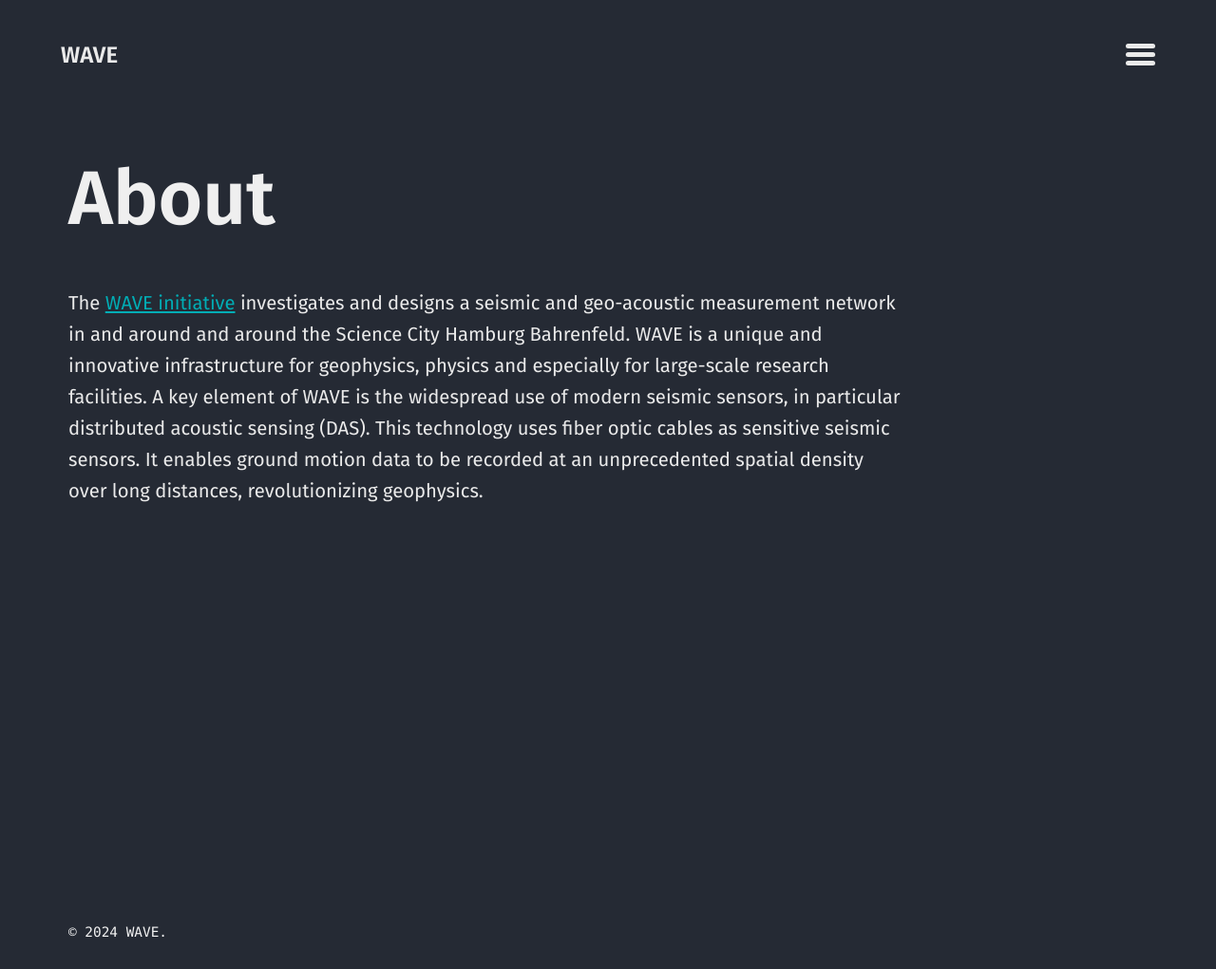
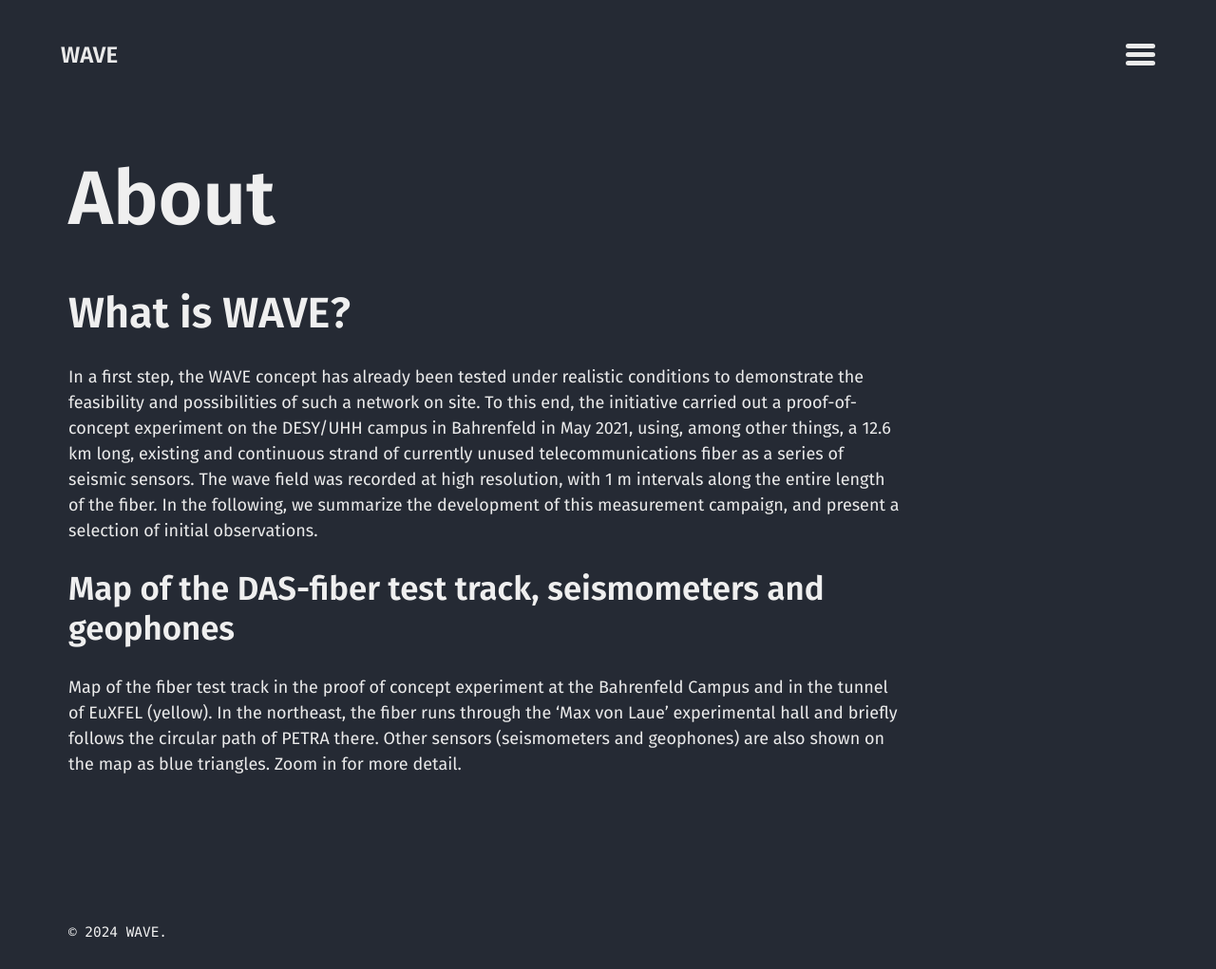
Before and after one commit to Kisleif/WAVE, a Jekyll site: the page built from about.md, in a window 1280 px wide. Shown: the whole page at 95% size. Built offline with Jekyll 4.4.1, drawn with Linux system fonts in a browser that asks for light colours.

Commit message:
update landing page

```diff
--- a/about.md
+++ b/about.md
@@ -3,5 +3,10 @@ title: "About"
 layout: about
 ---
 
-The [WAVE initiative](https://indico.desy.de/event/28485/) investigates and designs a seismic and geo-acoustic measurement network in and around and around the Science City Hamburg Bahrenfeld. WAVE is a unique and innovative infrastructure for geophysics, physics and especially for large-scale research facilities.
-A key element of WAVE is the widespread use of modern seismic sensors, in particular distributed acoustic sensing (DAS). This technology uses fiber optic cables as sensitive seismic sensors. It enables ground motion data to be recorded at an unprecedented spatial density over long distances, revolutionizing geophysics.
+# What is WAVE?
+
+In a first step, the WAVE concept has already been tested under realistic conditions to demonstrate the feasibility and possibilities of such a network on site. To this end, the initiative carried out a proof-of-concept experiment on the DESY/UHH campus in Bahrenfeld in May 2021, using, among other things, a 12.6 km long, existing and continuous strand of currently unused telecommunications fiber as a series of seismic sensors. The wave field was recorded at high resolution, with 1 m intervals along the entire length of the fiber. In the following, we summarize the development of this measurement campaign, and present a selection of initial observations.
+
+## Map of the DAS-fiber test track, seismometers and geophones
+
+Map of the fiber test track in the proof of concept experiment at the Bahrenfeld Campus and in the tunnel of EuXFEL (yellow). In the northeast, the fiber runs through the 'Max von Laue' experimental hall and briefly follows the circular path of PETRA there. Other sensors (seismometers and geophones) are also shown on the map as blue triangles. Zoom in for more detail.
```
Also changed, not shown: index.md (+7 -0 lines).
